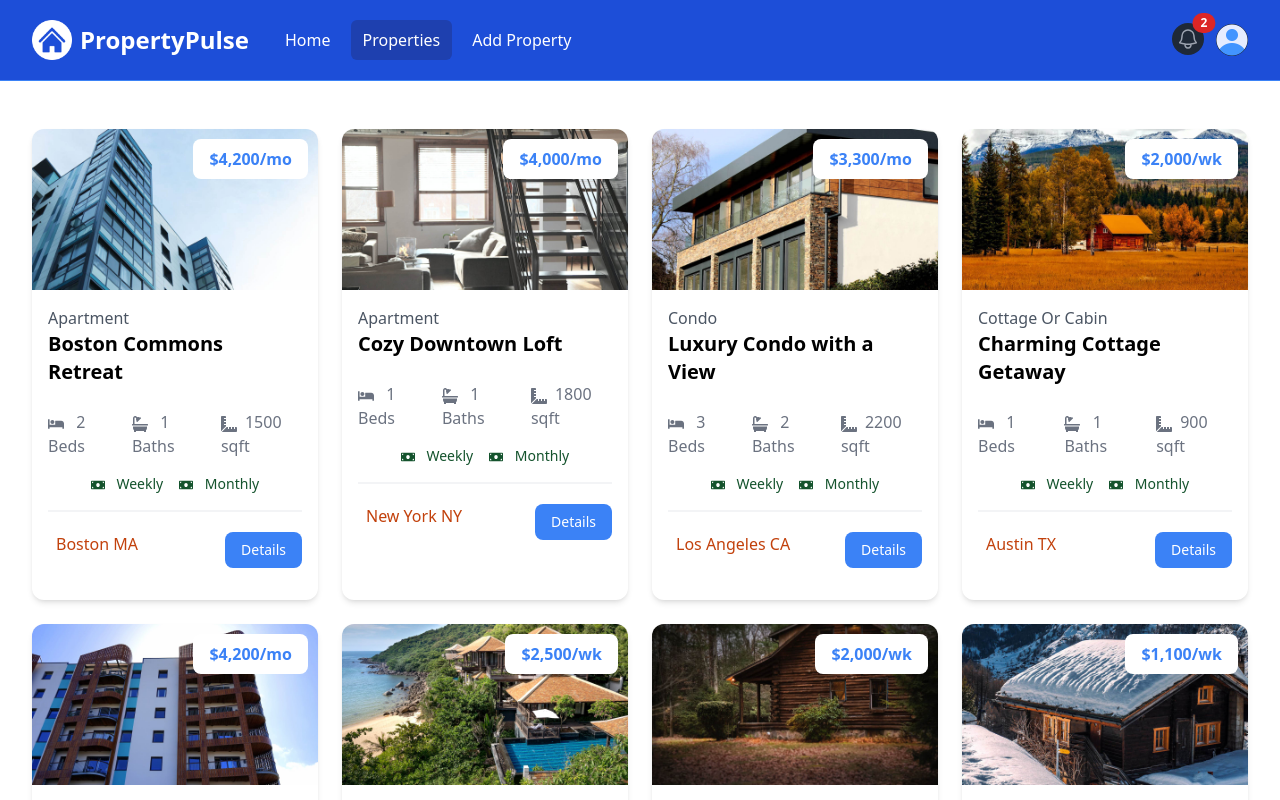
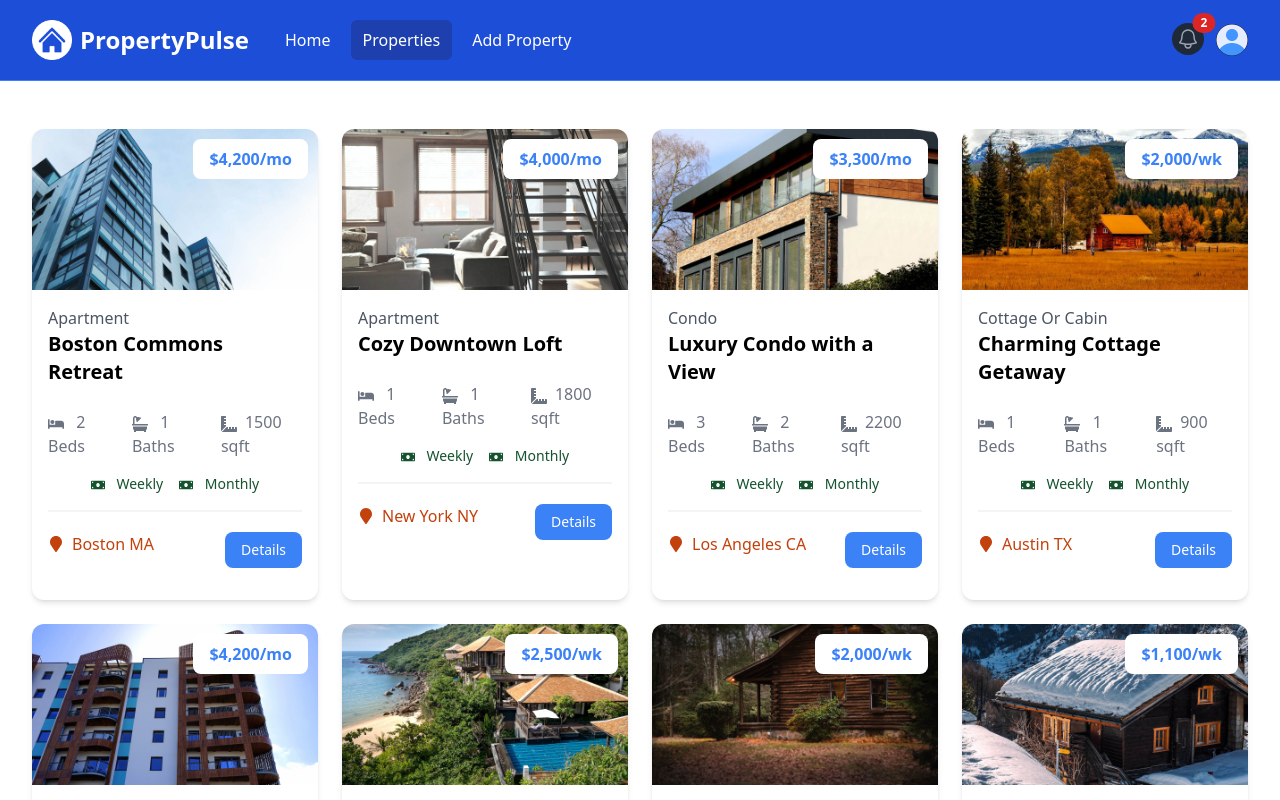
Before and after one commit to RomanDaru/property-pulse, a Next.js app: page /properties in a window 1280 px wide. Shown: the top 800 px of the page. Built offline with nearby package versions, Linux system fonts and the light colour scheme.

Commit message:
Added FaMapMarker icon for location

```diff
--- a/components/PropertyCard.jsx
+++ b/components/PropertyCard.jsx
@@ -1,7 +1,13 @@
 import React from "react";
 import Image from "next/image";
 import Link from "next/link";
-import { FaBed, FaBath, FaRulerCombined, FaMoneyBill } from "react-icons/fa";
+import {
+  FaBed,
+  FaBath,
+  FaRulerCombined,
+  FaMoneyBill,
+  FaMapMarker,
+} from "react-icons/fa";
 
 const PropertyCard = ({ property }) => {
   const getRateDisplay = () => {
@@ -63,7 +69,7 @@ const PropertyCard = ({ property }) => {
 
         <div className='flex flex-col lg:flex-row justify-between mb-4'>
           <div className='flex align-middle gap-2 mb-4 lg:mb-0'>
-            <i className='fa-solid fa-location-dot text-lg text-orange-700'></i>
+            <FaMapMarker className='text-orange-700 mt-1' />
             <span className='text-orange-700'>
               {" "}
               {property.location.city} {property.location.state}{" "}
```
